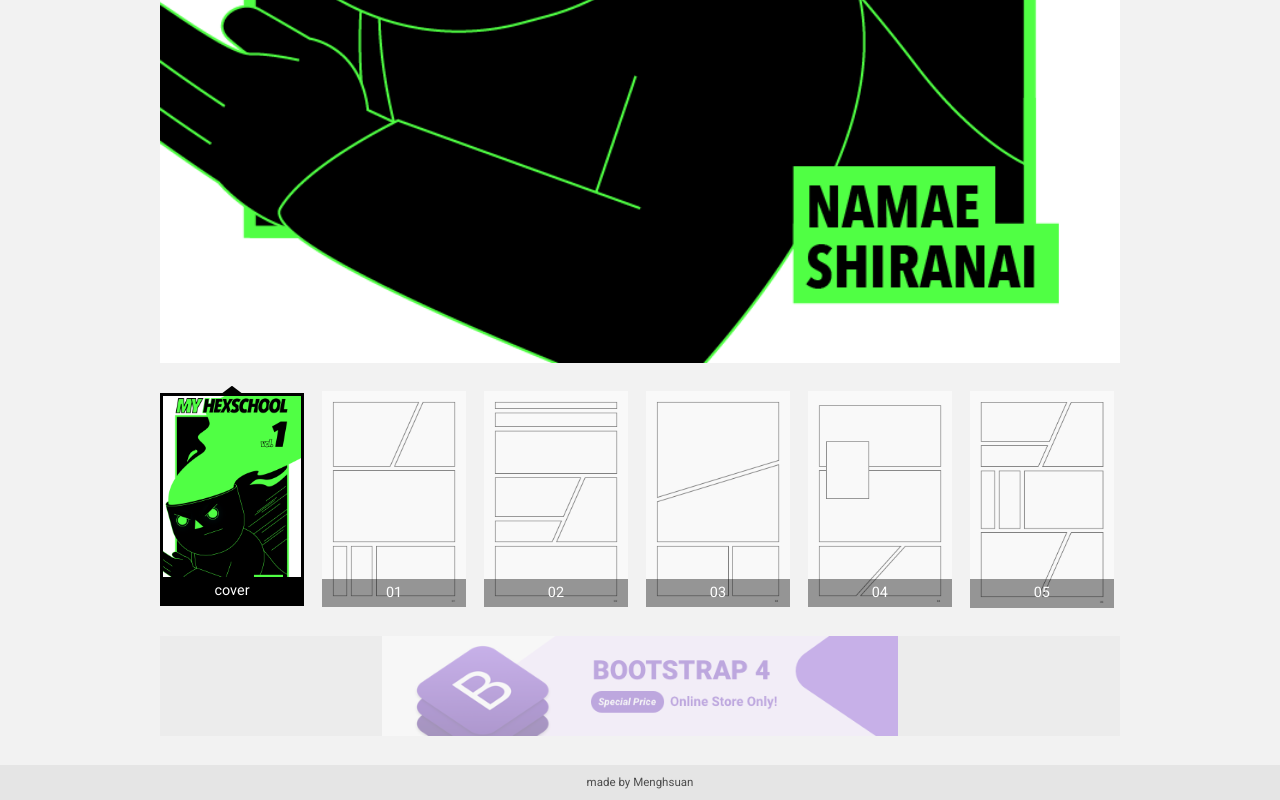
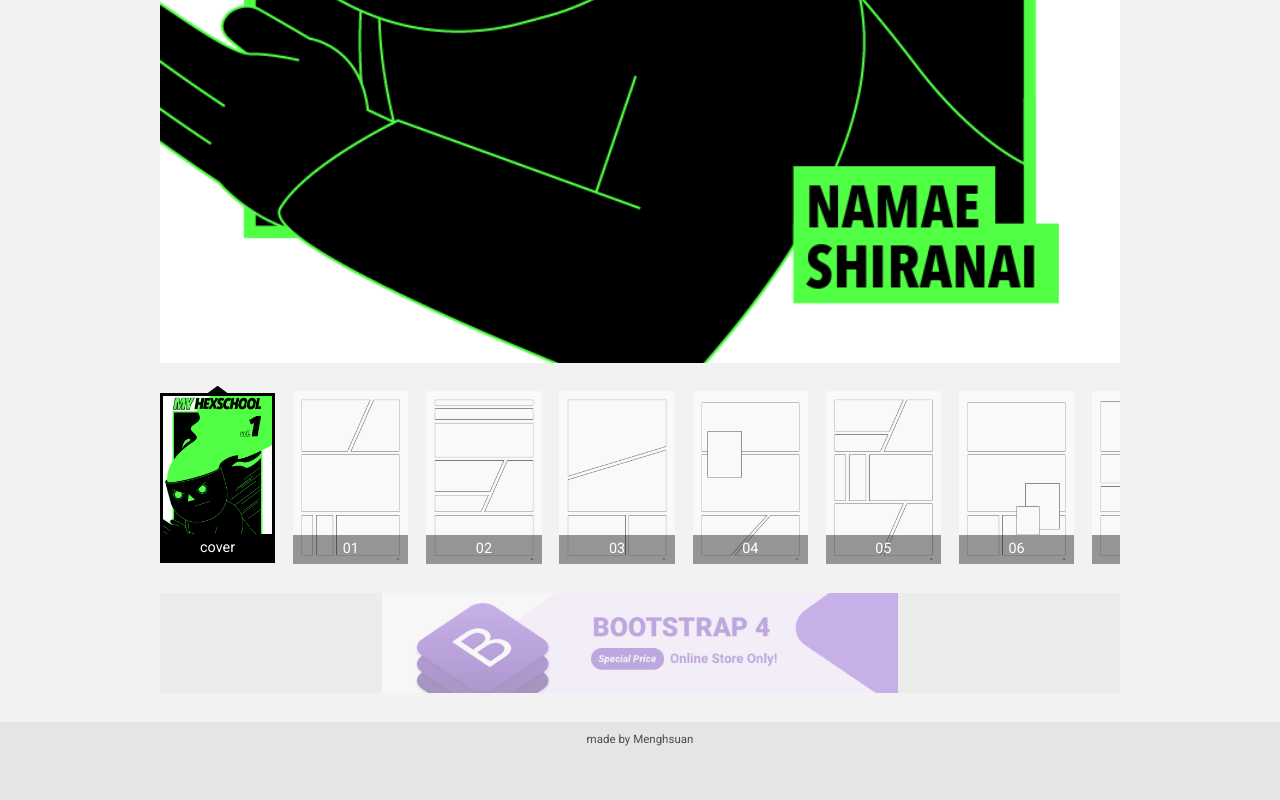
Before and after one commit to menghsuan/F2E-challenge, a plain HTML site: page 05/page.html in a window 1280 px wide. Shown: the part 1229-2029 px from the top of the page. After the commit the page ends 1985 px from the top, so only its background shows below. Drawn offline with Linux system fonts and the light colour scheme.

Commit message:
edit page

```diff
--- a/05/style.css
+++ b/05/style.css
@@ -191,7 +191,7 @@ header{ width: 100%; height: 50px; line-height: 50px; background-color: #ffffff;
 .caption-box{ }
 .preview-row{ }
 .preview-row_column{ margin-top: 1em; padding: 1em 0 1em 0; white-space: nowrap; overflow-x: scroll; }
-.page-demo{ display: inline-block; width: 15%; margin-right: 1em; }
+.page-demo{ display: inline-block; width: 12%; margin-right: 1em; }
 .page-demo{ position: relative; }
 .page-demo span{ display: block; position: absolute; bottom: 0; width: 100%; text-align: center; line-height: 2em; color: var(--white); background-color: rgba(var(--dark-color),0.4 ); z-index: 2; }
 .page-demo img{ filter: opacity(0.5);}
```
